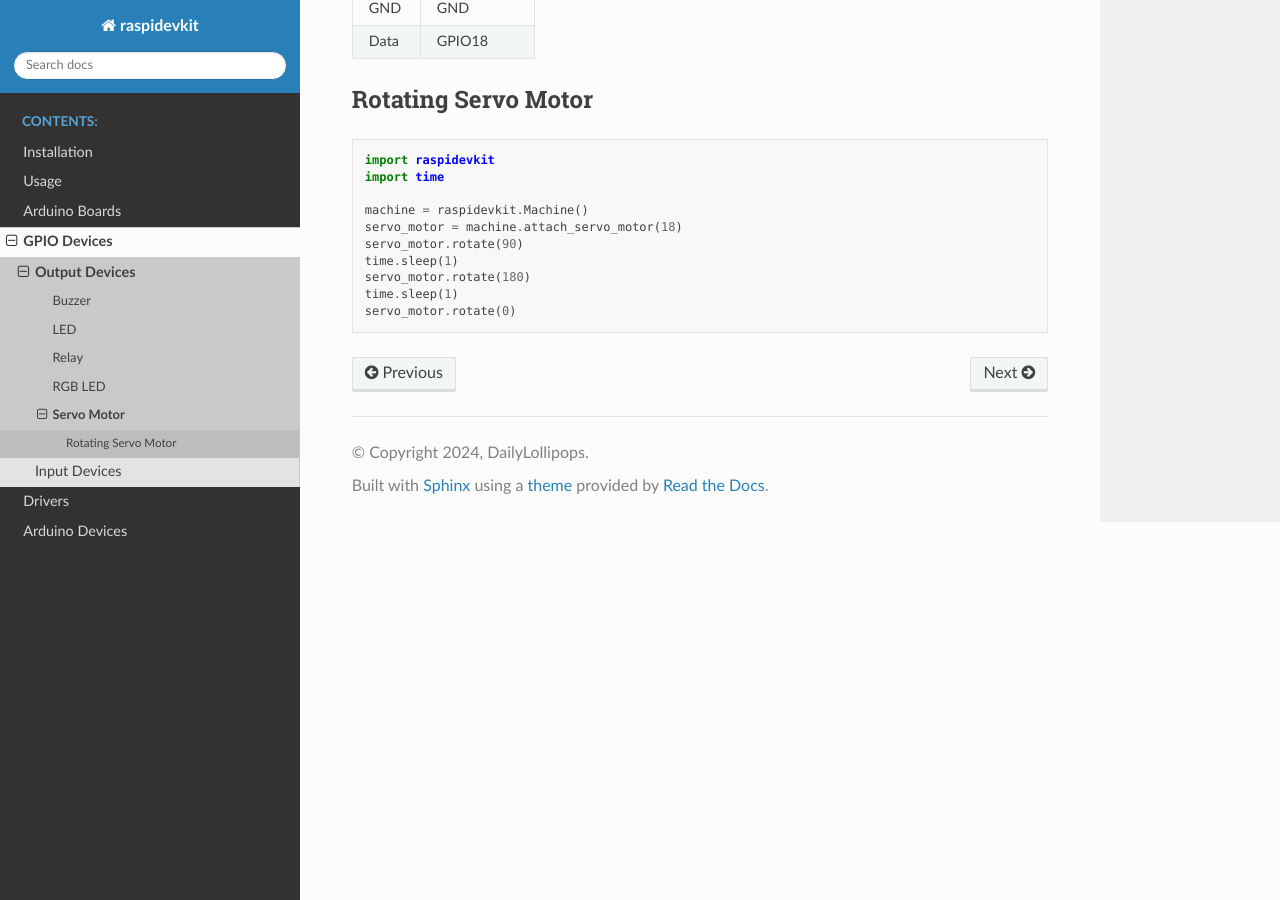
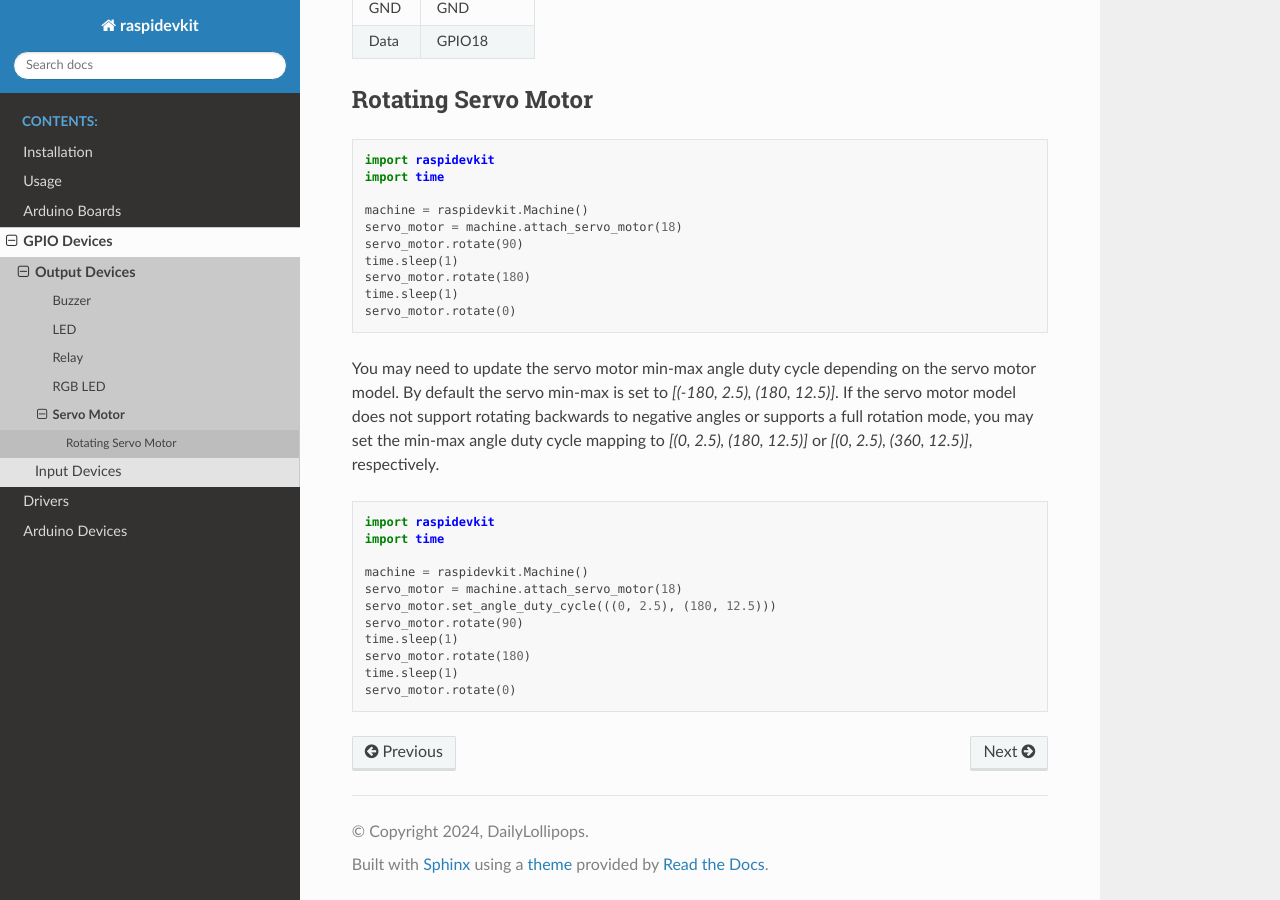
Before and after one commit to raspidevkit/raspidevkit, a Sphinx documentation site: the page built from docs/source/devices/gpio/servo_motor.rst, in a window 1280 px wide and 900 px high, scrolled down 770 px. Built offline with Sphinx 7.4.7 and the Read the Docs theme 3.1.0, drawn with Linux system fonts in a browser that asks for light colours.

Commit message:
Update documentations

```diff
--- a/docs/source/devices/gpio/hall_effect_sensor.rst
+++ b/docs/source/devices/gpio/hall_effect_sensor.rst
@@ -1,5 +1,5 @@
 Hall Effect Sensor
------------------
+----------------------
 
 The connection diagram for hall effect is shown below:
 
--- a/docs/source/devices/gpio/servo_motor.rst
+++ b/docs/source/devices/gpio/servo_motor.rst
@@ -34,3 +34,22 @@ Rotating Servo Motor
    servo_motor.rotate(180)
    time.sleep(1)
    servo_motor.rotate(0)
+
+You may need to update the servo motor min-max angle duty cycle depending on the servo motor model.
+By default the servo min-max is set to `[(-180, 2.5), (180, 12.5)]`. If the servo motor model does not
+support rotating backwards to negative angles or supports a full rotation mode, you may set the
+min-max angle duty cycle mapping to `[(0, 2.5), (180, 12.5)]` or `[(0, 2.5), (360, 12.5)]`, respectively.
+
+.. code-block:: python
+
+   import raspidevkit
+   import time
+
+   machine = raspidevkit.Machine()
+   servo_motor = machine.attach_servo_motor(18)
+   servo_motor.set_angle_duty_cycle(((0, 2.5), (180, 12.5)))
+   servo_motor.rotate(90)
+   time.sleep(1)
+   servo_motor.rotate(180)
+   time.sleep(1)
+   servo_motor.rotate(0)
```
